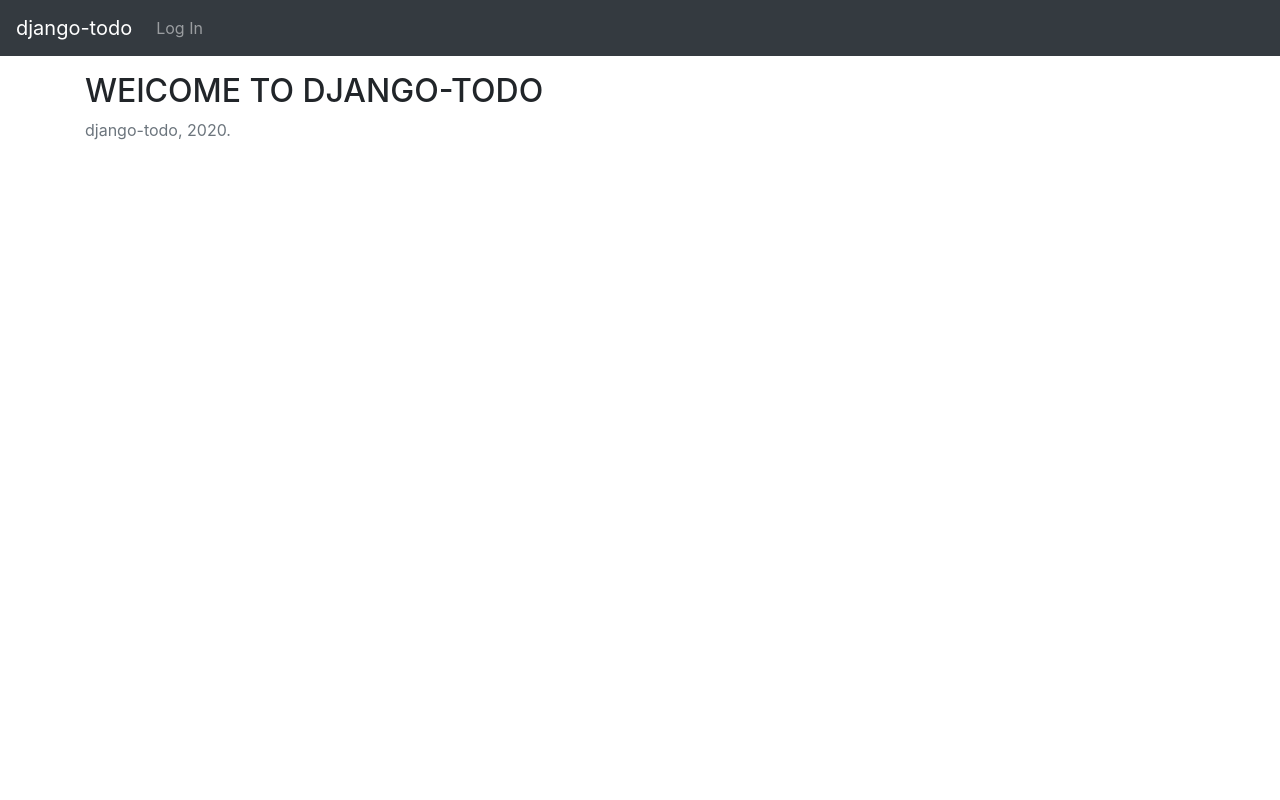
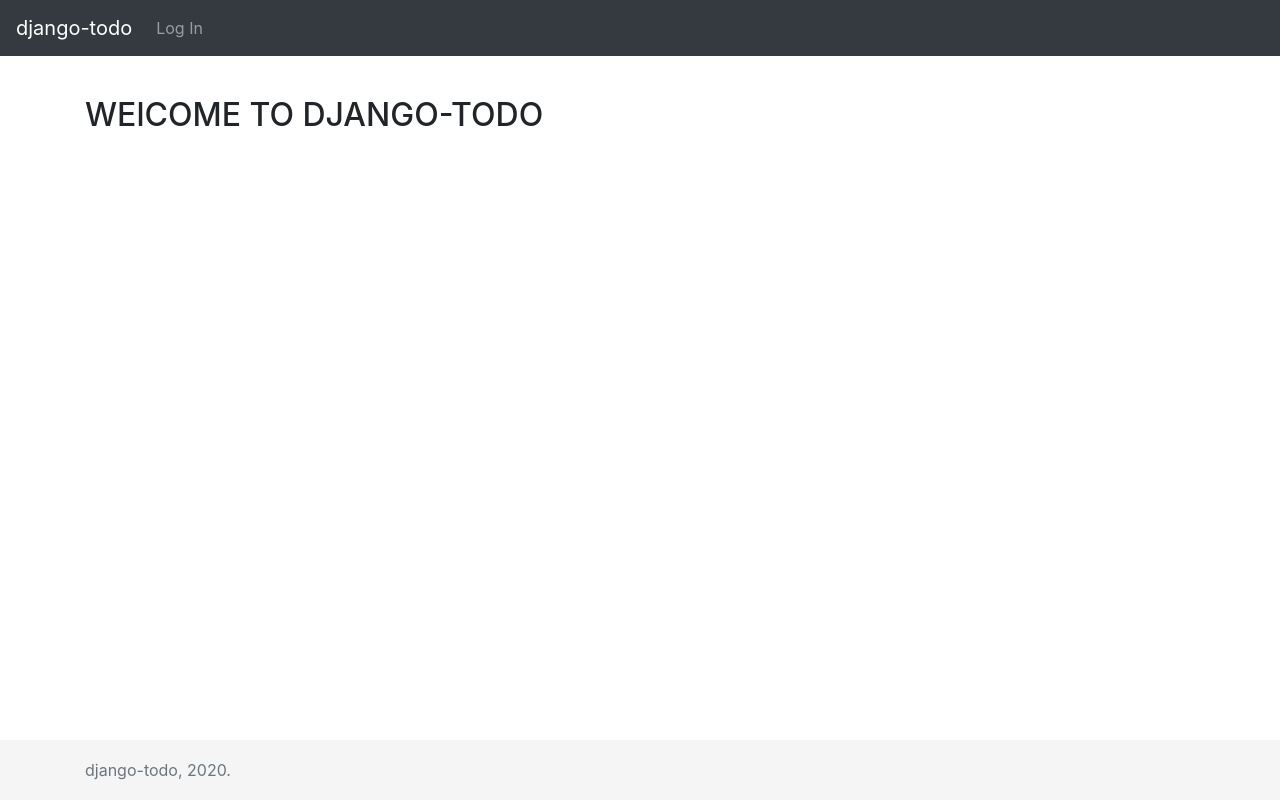
Before and after one commit to rolandoda/django-todo, a Django app: page / in a window 1280 px wide. Run offline with Django 3.2, Linux system fonts and the light colour scheme; some libraries are stand-ins or nearby versions.

Commit message:
added footer

```diff
--- a/templates/base.html
+++ b/templates/base.html
@@ -10,7 +10,16 @@
 	<title>{% block title %} Django todo {% endblock title %}</title>
 	{% block extrahead %}{% endblock extrahead %}
 </head>
-
+<style>
+	.footer {
+    position: absolute;
+    bottom: 0;
+    width: 100%;
+    height: 60px;
+    line-height: 60px;
+    background-color: #f5f5f5;
+	}
+</style>
 <body>
 	<header>
 		<!-- Fixed navbar -->
@@ -45,6 +54,7 @@
 		</nav>
 	  </header>
 	  <br>
+	  <br>
 		<main role="main" class="container mt-5">
 			{% if messages %}
 				{% for message in messages %}
@@ -55,13 +65,14 @@
 
 				{% endblock %}
 		</main>
-		<footer class="footer">
+		<br>
+		<footer class="footer" style="background-color:#f5f5f5;">
 			<div class="container">
-			  <span class="text-muted">
-				django-todo, {% now "Y" %}.
-				{% if user.is_authenticated %}Logged in as {{ user.username }}{% endif %}</span>
+				<span class="text-muted">
+					django-todo, {% now "Y" %}.
+					{% if user.is_authenticated %}Logged in as {{ user.username }}{% endif %}</span>
 			</div>
-		</footer>
+			</footer>
 </body>
 
 	{% block extra_js %}
```
